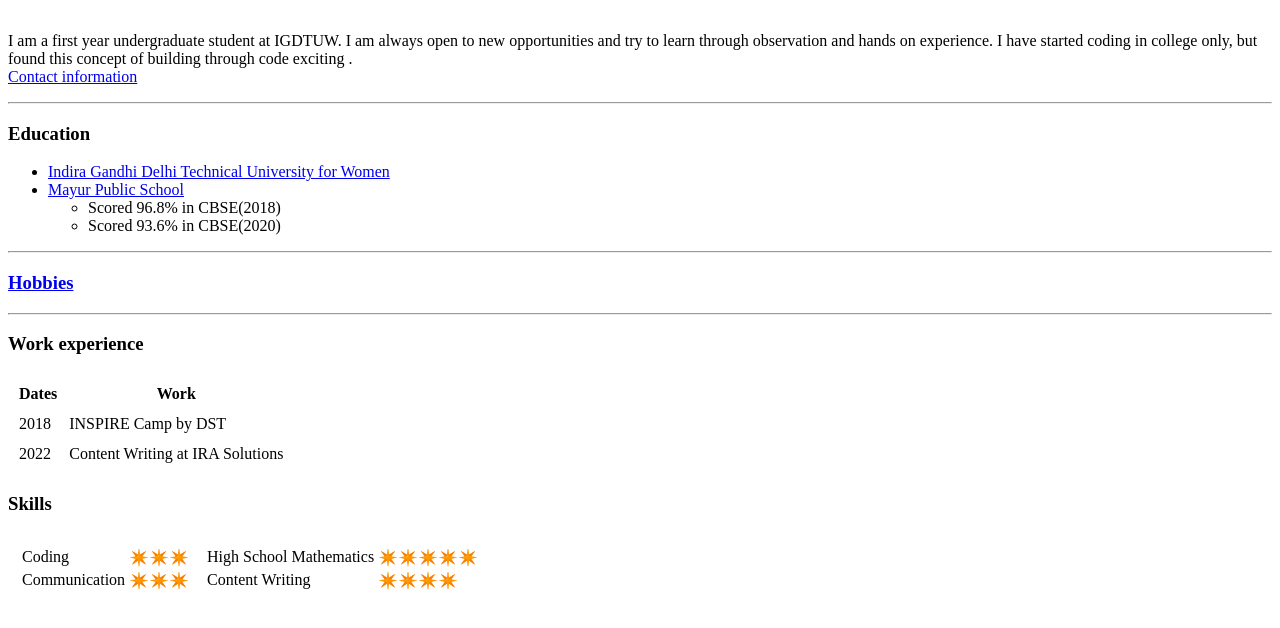
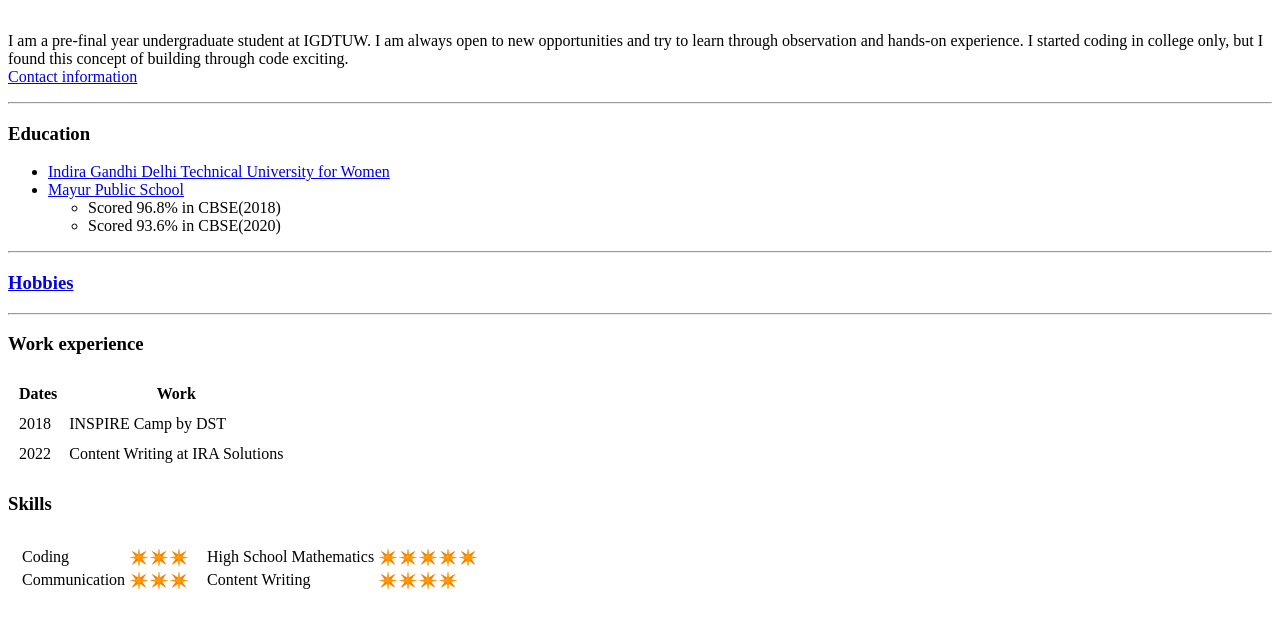
Before and after one commit to AnshiSrivastav/cv, a plain HTML site: page index.html in a window 1280 px wide. Shown: the part 148-776 px from the top of the page. Drawn offline with Linux system fonts and the light colour scheme.

Commit message:
Update index.html
information update

```diff
--- a/index.html
+++ b/index.html
@@ -25,10 +25,10 @@
 
 
     <p>
-      I am a first year undergraduate student at IGDTUW. I am always open to new
-      opportunities and try to learn through observation and hands on
-      experience. I have started coding in college only, but found this concept
-      of building through code exciting .
+      I am a pre-final year undergraduate student at IGDTUW. I am always open to new
+      opportunities and try to learn through observation and hands-on
+      experience. I started coding in college only, but I found this concept
+      of building through code exciting.
     <br>
    <a href="contact.html">Contact information</a>
     </p>
```
